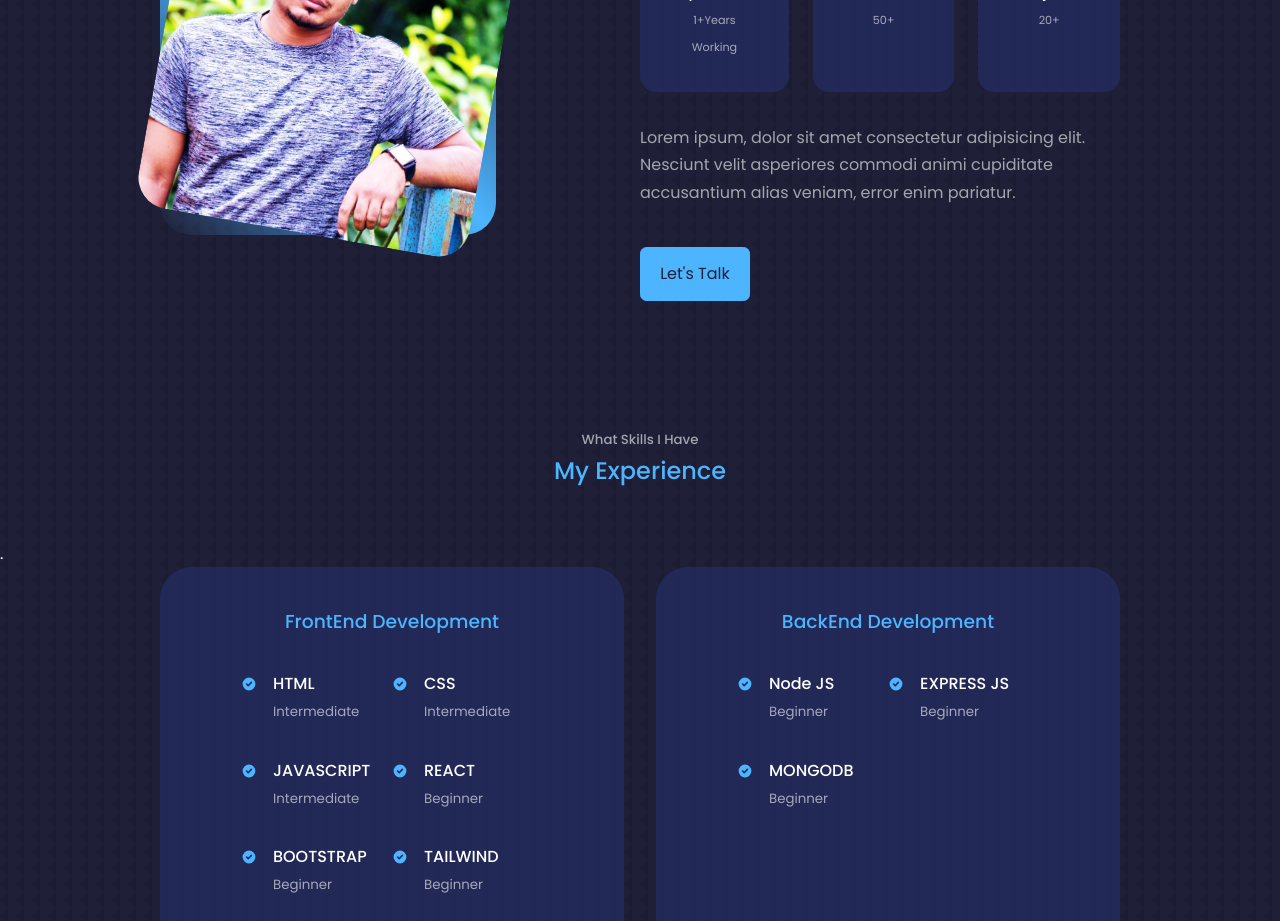
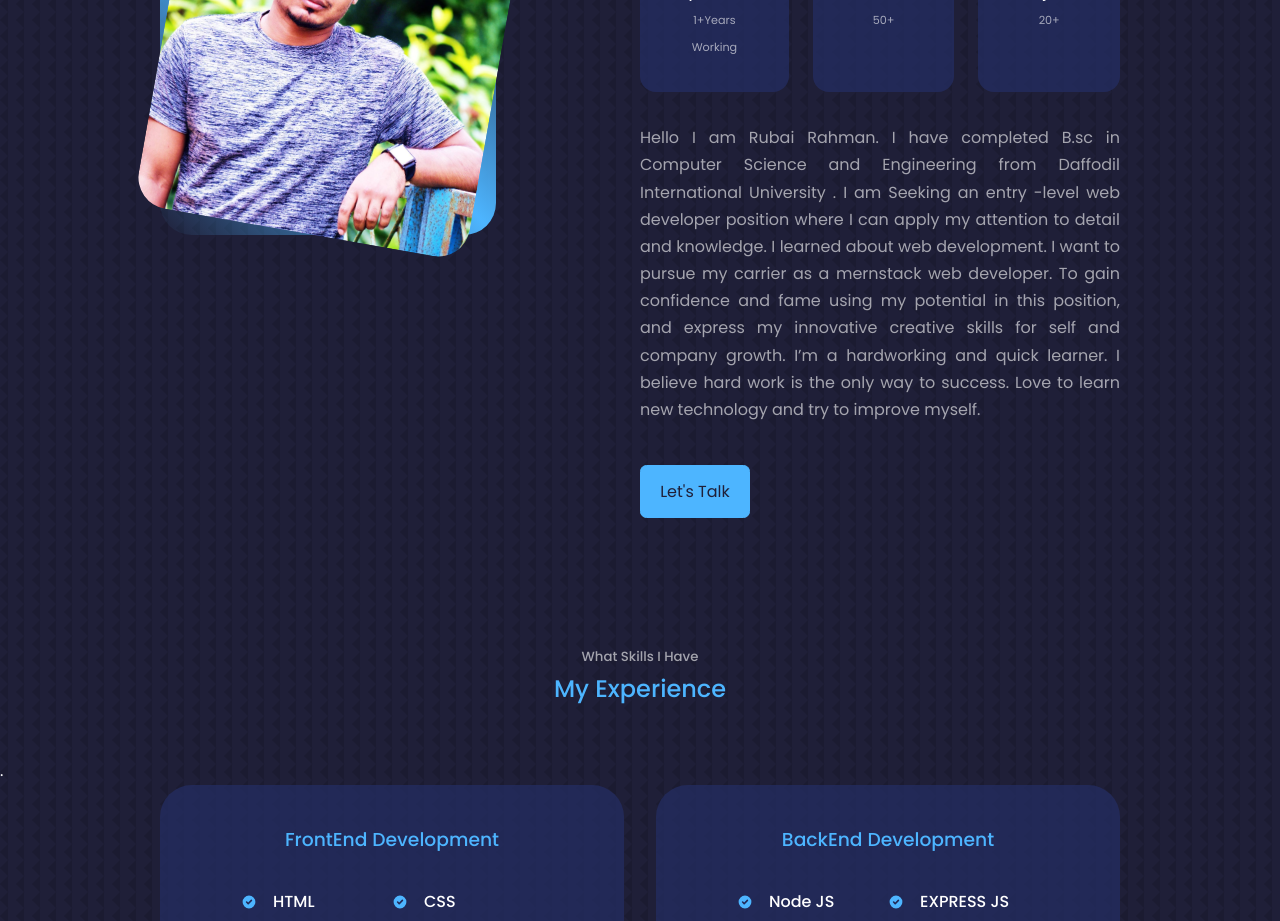
Before and after one commit to Rubai-Rahman/portfolio, a React (Create React App) app: page / in a window 1280 px wide. Shown: the part 1140-2061 px from the top of the page. Built offline with nearby package versions, Linux system fonts and the light colour scheme.

Commit message:
complete

```diff
--- a/src/components/about/About.css
+++ b/src/components/about/About.css
@@ -59,6 +59,7 @@
 .about_content p {
   margin: 2rem 0 2.6rem;
   color: var(--color-light);
+  text-align: justify;
 }
 
 /*===============Media Queries (Medium Devices=============*/
--- a/src/components/about/About.js
+++ b/src/components/about/About.js
@@ -35,9 +35,15 @@ const About = () => {
             </article>
           </div>
           <p>
-            Lorem ipsum, dolor sit amet consectetur adipisicing elit. Nesciunt
-            velit asperiores commodi animi cupiditate accusantium alias veniam,
-            error enim pariatur.
+            Hello I am Rubai Rahman. I have completed B.sc in Computer Science and Engineering from Daffodil International University .
+            I am  Seeking an
+            entry -level web developer position where I can apply my
+            attention to detail and knowledge. I learned about web development.
+            I want to pursue my carrier as a mernstack web developer. To gain
+            confidence and fame using my potential in this position, and express
+            my innovative creative skills for self and company growth. I’m a
+            hardworking and quick learner. I believe hard work is the only way
+            to success. Love to learn new technology and try to improve myself.
           </p>
           <a href="#contact" className="btn btn-primary">
             Let's Talk
```
